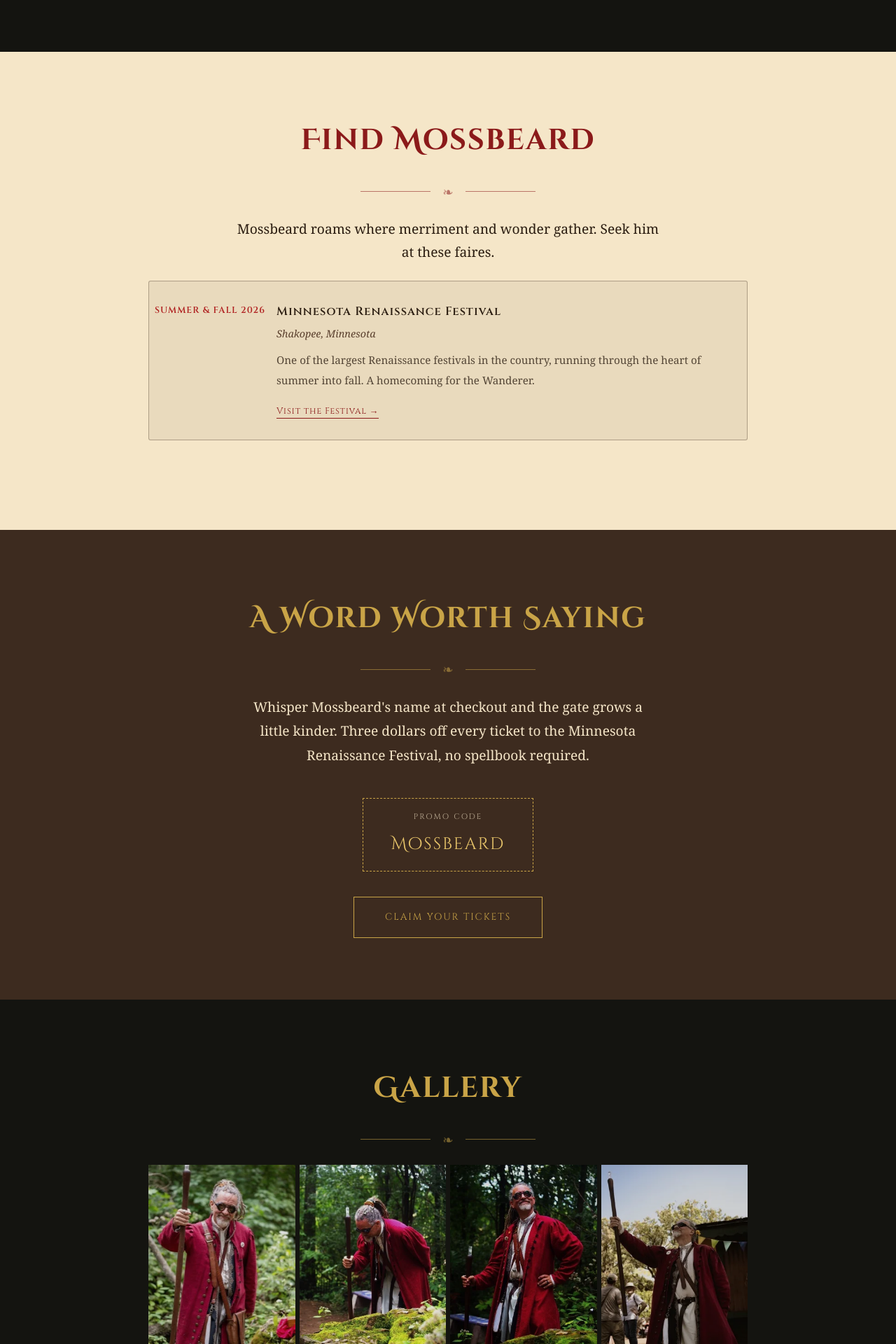
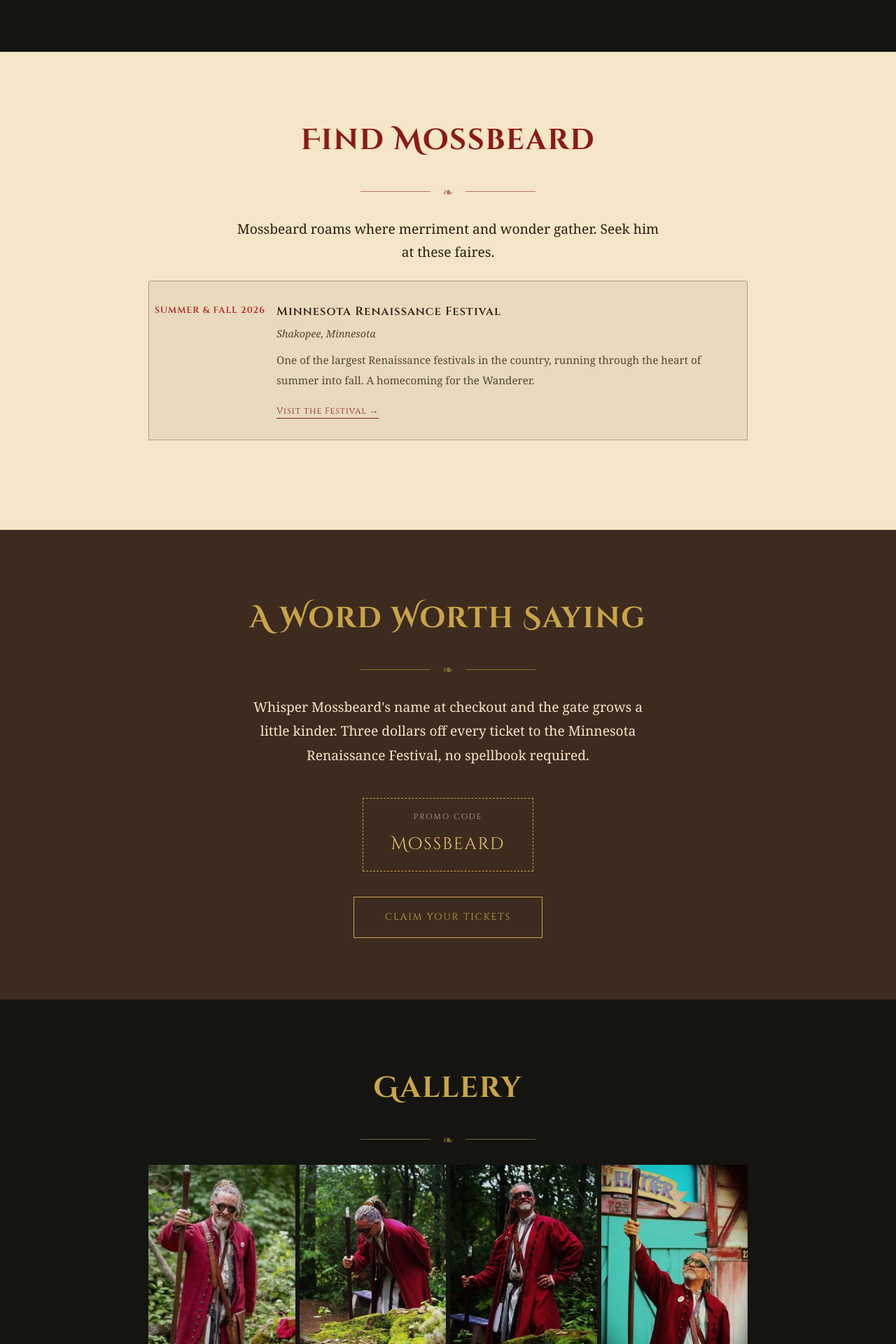
Before and after one commit to jayhaase/mossbeard, a Jekyll site: the page built from index.html, in a window 1280 px wide. Shown: the part 4480-6400 px from the top of the page at 70% size. Built offline with Jekyll 4.4.1, drawn with Linux system fonts in a browser that asks for light colours; some web fonts are replaced.

Commit message:
Gallery updates

```diff
--- a/_data/gallery.yml
+++ b/_data/gallery.yml
@@ -27,15 +27,6 @@
   height:     1920
   alt:        Mossbeard the Wanderer, proud and ready
   label:      Mossbeard portrait
-
-- src:        photos/mossbeard-staff-sky.jpg
-  webp:       photos/mossbeard-staff-sky.webp
-  thumb:      photos/thumbs/mossbeard-staff-sky.jpg
-  thumb_webp: photos/thumbs/mossbeard-staff-sky.webp
-  width:      1280
-  height:     1920
-  alt:        Mossbeard raising his staff to the sky
-  label:      Mossbeard raises his staff
 
 - src:        photos/mossbeard-mad-hatter.jpg
   webp:       photos/mossbeard-mad-hatter.webp
```
Also changed, not shown: Gemfile.lock, photos/mossbeard-staff-sky.jpg (deleted), photos/mossbeard-staff-sky.webp (deleted), photos/thumbs/mossbeard-staff-sky.jpg (deleted), photos/thumbs/mossbeard-staff-sky.webp (deleted).
